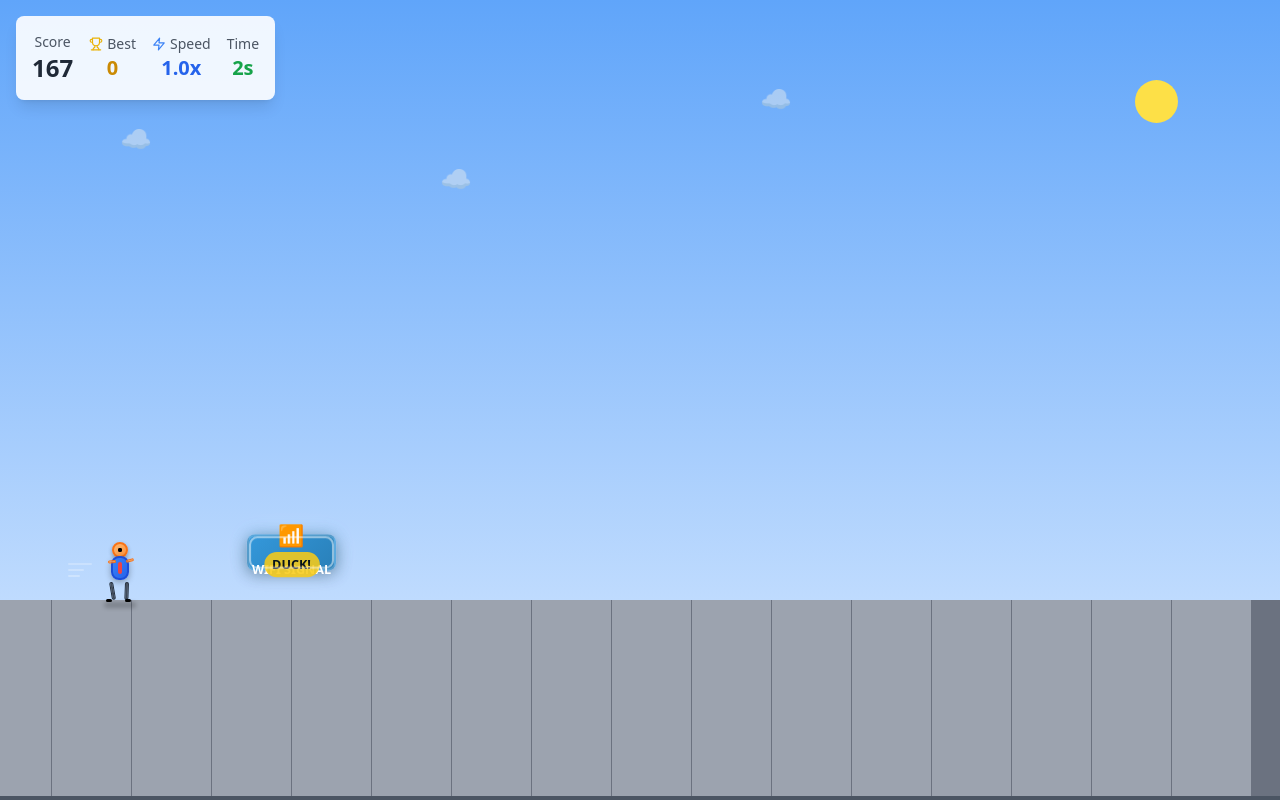
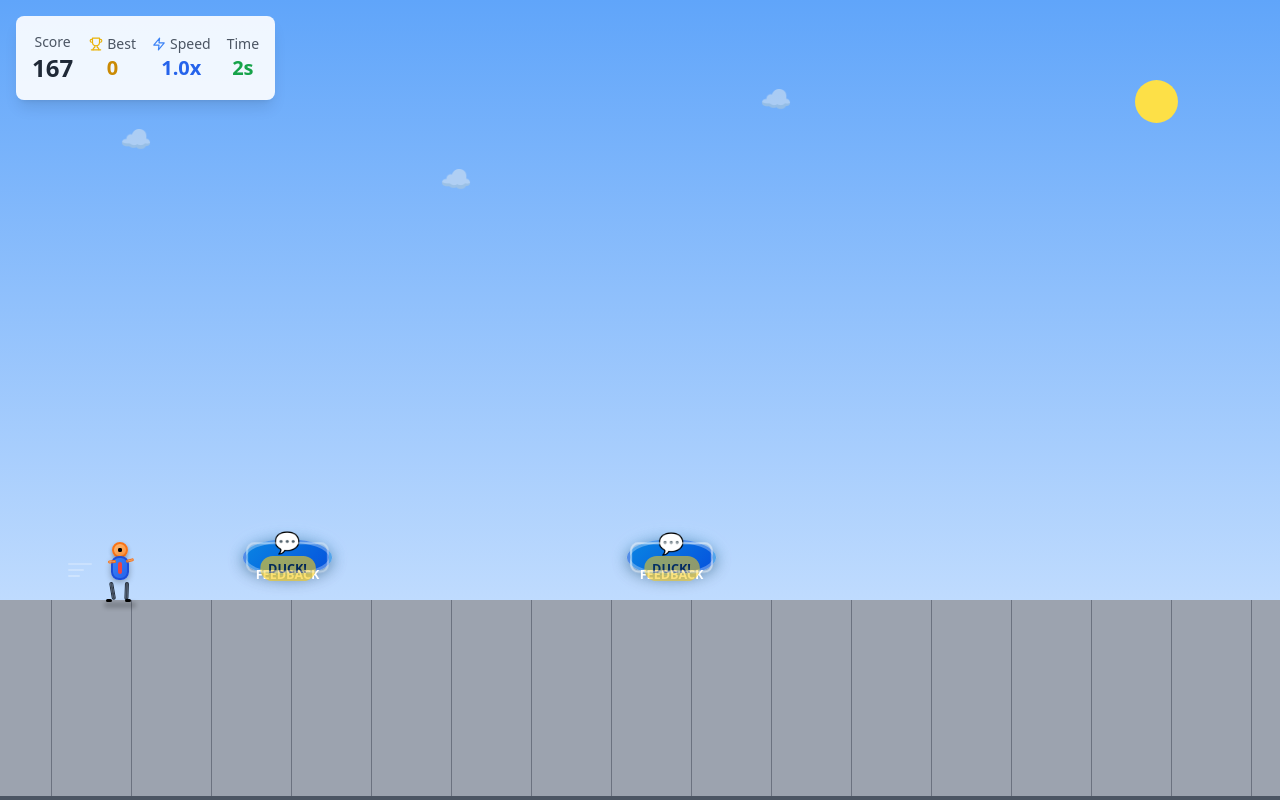
Before and after one commit to Karthik2370/Escape-the-corporate, a React (Vite) app: page / in a window 1280 px wide. Both pictures are taken after a click on the button "Start Running!". Built offline with nearby package versions, Linux system fonts and the light colour scheme; the HTML template or start-up script is replaced by a standard one.

Commit message:
Add files via upload

```diff
--- a/src/components/GameBackground.jsx
+++ b/src/components/GameBackground.jsx
@@ -8,21 +8,25 @@ const GameBackground = ({ backgroundOffset }) => {
   // Calculate number of tiles based on screen width
   const screenWidth = window.innerWidth;
   const tileWidth = 80;
-  const numTiles = Math.ceil((screenWidth + 200) / tileWidth) + 5; // Extra tiles for smooth scrolling
+  const numTiles = Math.ceil((screenWidth + tileWidth * 2) / tileWidth); // Ensure full coverage
 
   // Ground tiles that move with background
-  const groundTiles = Array.from({ length: numTiles }, (_, i) => (
+  const groundTiles = Array.from({ length: numTiles }, (_, i) => {
+    // Calculate seamless tile position
+    const left = ((i * tileWidth - (backgroundOffset % tileWidth)));
+    return (
       <div
         key={i}
         className="absolute bg-gray-400 border-r border-gray-500"
         style={{
-        left: `${(i * tileWidth - backgroundOffset) % (screenWidth + 400)}px`,
+          left: `${left}px`,
           bottom: '0px',
           width: `${tileWidth}px`,
           height: `${Math.max(groundHeight, 60)}px` // Minimum 60px height
         }}
       />
-  ));
+    );
+  });
 
   // Responsive clouds based on screen size
   const numClouds = Math.max(4, Math.floor(screenWidth / 300));
--- a/src/components/Obstacle.jsx
+++ b/src/components/Obstacle.jsx
@@ -4,36 +4,80 @@ const Obstacle = ({ obstacle }) => {
   const { config } = obstacle;
   const isPulsing = config.priority === 'critical';
   const isDuckObstacle = obstacle.obstacleType === 'duck';
+  const shape = config.shape || 'rect';
+
+  // Shape-specific styles
+  let shapeStyles = {};
+  let shapeContent = null;
+
+  if (shape === 'circle') {
+    shapeStyles = {
+      borderRadius: '50%',
+      borderWidth: '3px',
+      borderStyle: 'solid',
+      borderColor: 'rgba(255,255,255,0.3)'
+    };
+  } else if (shape === 'person') {
+    // Person: head + body
+    shapeContent = (
+      <>
+        <div className="flex flex-col items-center w-full h-full">
+          <div className="rounded-full bg-white/80 text-2xl flex items-center justify-center border-2 border-gray-200 shadow-sm" style={{ width: '32px', height: '32px', marginTop: '6px' }}>{config.icon}</div>
+          <div className="w-3/5 h-2/4 bg-white/60 rounded-b-full mt-1" style={{ minHeight: '28px' }} />
+        </div>
+        <div className="absolute bottom-2 left-1/2 transform -translate-x-1/2 text-xs font-bold text-black bg-yellow-200 rounded-full px-2 py-0.5 shadow">{config.title}</div>
+      </>
+    );
+    shapeStyles = {
+      borderRadius: '18px',
+      borderWidth: '2px',
+      borderStyle: 'solid',
+      borderColor: 'rgba(255,255,255,0.2)'
+    };
+  } else if (shape === 'banner') {
+    shapeStyles = {
+      borderRadius: '16px',
+      borderWidth: '2px',
+      borderStyle: 'dashed',
+      borderColor: 'rgba(255,255,255,0.4)',
+      boxShadow: '0 2px 12px rgba(0,0,0,0.15)'
+    };
+  } else {
+    // Default: rounded rectangle
+    shapeStyles = {
+      borderRadius: '16px',
+      borderWidth: '2px',
+      borderStyle: 'solid',
+      borderColor: 'rgba(255,255,255,0.2)'
+    };
+  }
 
   return (
     <div
-      className="absolute flex flex-col items-center justify-center text-white font-bold text-xs rounded-lg shadow-lg z-10"
+      className="absolute flex flex-col items-center justify-center text-white font-bold text-xs shadow-lg z-10"
       style={{
         left: `${obstacle.x}px`,
         top: `${obstacle.y}px`,
         width: `${obstacle.width}px`,
         height: `${obstacle.height}px`,
         background: `linear-gradient(135deg, ${config.color} 0%, ${config.shadow} 100%)`,
-        border: '2px solid rgba(255,255,255,0.2)',
-        boxShadow: `
-          0 4px 15px rgba(0,0,0,0.3),
-          0 0 15px ${config.glow}
-          ${isDuckObstacle ? ', 0 0 25px rgba(255,255,255,0.3)' : ''}
-        `,
+        boxShadow: `0 4px 15px rgba(0,0,0,0.3), 0 0 15px ${config.glow}${isDuckObstacle ? ', 0 0 25px rgba(255,255,255,0.3)' : ''}`,
         animation: isPulsing ? 'pulse 1s ease-in-out infinite' : 'none',
-        transform: isDuckObstacle ? 'scale(1.05)' : 'scale(1)'
+        transform: isDuckObstacle ? 'scale(1.05)' : 'scale(1)',
+        ...shapeStyles
       }}
     >
+      {shapeContent || (
+        <>
           <div
             className="text-xl mb-1"
-        style={{
-          animation: isDuckObstacle ? 'bounce 2s ease-in-out infinite' : 'none'
-        }}
+            style={{ animation: isDuckObstacle ? 'bounce 2s ease-in-out infinite' : 'none' }}
           >
             {config.icon}
           </div>
           <div className="text-center text-xs font-bold leading-tight">{config.title}</div>
-
+        </>
+      )}
       {/* Duck obstacle indicator */}
       {isDuckObstacle && (
         <div className="absolute -bottom-2 left-1/2 transform -translate-x-1/2">
@@ -42,19 +86,15 @@ const Obstacle = ({ obstacle }) => {
           </div>
         </div>
       )}
-
       {/* Critical priority indicator */}
       {isPulsing && (
         <div className="absolute -top-1 -right-1 w-3 h-3 bg-red-500 rounded-full animate-ping" />
       )}
-
       {/* Floating effect for duck obstacles */}
       {isDuckObstacle && (
         <div
           className="absolute inset-0 rounded-lg border-2 border-white opacity-30"
-          style={{
-            animation: 'pulse 1.5s ease-in-out infinite'
-          }}
+          style={{ animation: 'pulse 1.5s ease-in-out infinite' }}
         />
       )}
     </div>
--- a/src/utils/gameUtils.js
+++ b/src/utils/gameUtils.js
@@ -17,26 +17,16 @@ export const getGroundLevel = () => {
 
 export const JUMP_OBSTACLES = {
   meeting: {
-    width: 70,
-    height: 85,
+    width: 80,
+    height: 90,
     color: '#FF4757',
     icon: '👥',
     title: 'MEETING',
     shadow: '#FF3742',
     glow: 'rgba(255, 71, 87, 0.4)',
     priority: 'high',
-    type: 'jump'
-  },
-  email: {
-    width: 60,
-    height: 75,
-    color: '#2ED573',
-    icon: '📧',
-    title: 'EMAIL',
-    shadow: '#26C65F',
-    glow: 'rgba(46, 213, 115, 0.4)',
-    priority: 'medium',
-    type: 'jump'
+    type: 'jump',
+    shape: 'rect'
   },
   deadline: {
     width: 75,
@@ -47,80 +37,135 @@ export const JUMP_OBSTACLES = {
     shadow: '#FF4F37',
     glow: 'rgba(255, 99, 72, 0.4)',
     priority: 'critical',
-    type: 'jump'
+    type: 'jump',
+    shape: 'rect'
   },
-  boss: {
+  timesheet: {
+    width: 70,
+    height: 75,
+    color: '#1E90FF',
+    icon: '📝',
+    title: 'TIMESHEET',
+    shadow: '#187bcd',
+    glow: 'rgba(30, 144, 255, 0.4)',
+    priority: 'medium',
+    type: 'jump',
+    shape: 'rect'
+  },
+  production: {
+    width: 90,
+    height: 85,
+    color: '#2ED573',
+    icon: '💻',
+    title: 'PRODUCTION',
+    shadow: '#26C65F',
+    glow: 'rgba(46, 213, 115, 0.4)',
+    priority: 'high',
+    type: 'jump',
+    shape: 'rect'
+  },
+  manager: {
     width: 80,
     height: 95,
     color: '#8E44AD',
-    icon: '👨‍💼',
-    title: 'BOSS',
+    icon: '🧑‍💼',
+    title: 'MANAGER',
     shadow: '#7D3C98',
     glow: 'rgba(142, 68, 173, 0.4)',
     priority: 'critical',
-    type: 'jump'
+    type: 'jump',
+    shape: 'person'
   },
-  printer: {
+  teamlead: {
+    width: 70,
+    height: 90,
+    color: '#F39C12',
+    icon: '🧑‍💻',
+    title: 'TEAM LEAD',
+    shadow: '#E67E22',
+    glow: 'rgba(243, 156, 18, 0.4)',
+    priority: 'high',
+    type: 'jump',
+    shape: 'person'
+  },
+  standup: {
+    width: 60,
+    height: 70,
+    color: '#00B894',
+    icon: '🎤',
+    title: 'STANDUP',
+    shadow: '#00997a',
+    glow: 'rgba(0, 184, 148, 0.4)',
+    priority: 'medium',
+    type: 'jump',
+    shape: 'circle'
+  },
+  codereview: {
     width: 65,
-    height: 70,
-    color: '#34495E',
-    icon: '🖨️',
-    title: 'PRINTER',
-    shadow: '#2C3E50',
-    glow: 'rgba(52, 73, 94, 0.4)',
+    height: 75,
+    color: '#636e72',
+    icon: '🔍',
+    title: 'CODE REVIEW',
+    shadow: '#2d3436',
+    glow: 'rgba(99, 110, 114, 0.4)',
     priority: 'medium',
-    type: 'jump'
+    type: 'jump',
+    shape: 'rect'
   }
 };
 
 export const DUCK_OBSTACLES = {
-  drone: {
-    width: 90,
-    height: 50,
-    color: '#E74C3C',
-    icon: '🚁',
-    title: 'SURVEILLANCE',
-    shadow: '#C0392B',
-    glow: 'rgba(231, 76, 60, 0.4)',
+  hremail: {
+    width: 100,
+    height: 40,
+    color: '#e17055',
+    icon: '📩',
+    title: 'HR EMAIL',
+    shadow: '#d35400',
+    glow: 'rgba(225, 112, 85, 0.4)',
+    priority: 'medium',
+    type: 'duck',
+    yOffset: 70,
+    shape: 'banner'
+  },
+  allhands: {
+    width: 110,
+    height: 45,
+    color: '#00b894',
+    icon: '📢',
+    title: 'ALL-HANDS',
+    shadow: '#00997a',
+    glow: 'rgba(0, 184, 148, 0.4)',
     priority: 'high',
     type: 'duck',
-    yOffset: 80 // Offset from ground level
+    yOffset: 80,
+    shape: 'banner'
   },
-  banner: {
-    width: 100,
-    height: 40,
-    color: '#F39C12',
-    icon: '🏷️',
-    title: 'COMPANY BANNER',
-    shadow: '#E67E22',
-    glow: 'rgba(243, 156, 18, 0.4)',
+  announcement: {
+    width: 90,
+    height: 35,
+    color: '#fdcb6e',
+    icon: '📣',
+    title: 'ANNOUNCEMENT',
+    shadow: '#e1b12c',
+    glow: 'rgba(253, 203, 110, 0.4)',
     priority: 'medium',
     type: 'duck',
-    yOffset: 70
+    yOffset: 65,
+    shape: 'banner'
   },
-  camera: {
-    width: 80,
-    height: 45,
-    color: '#9B59B6',
-    icon: '📹',
-    title: 'SECURITY CAM',
-    shadow: '#8E44AD',
-    glow: 'rgba(155, 89, 182, 0.4)',
-    priority: 'high',
-    type: 'duck',
-    yOffset: 75
-  },
-  wifi: {
+  feedback: {
     width: 85,
     height: 35,
-    color: '#3498DB',
-    icon: '📶',
-    title: 'WIFI SIGNAL',
-    shadow: '#2980B9',
-    glow: 'rgba(52, 152, 219, 0.4)',
+    color: '#0984e3',
+    icon: '💬',
+    title: 'FEEDBACK',
+    shadow: '#0652dd',
+    glow: 'rgba(9, 132, 227, 0.4)',
     priority: 'low',
     type: 'duck',
-    yOffset: 65
+    yOffset: 60,
+    shape: 'circle'
   }
 };
 
@@ -260,7 +305,7 @@ export const updateBoss = (boss, runnerX) => {
       boss.bullets.push({
         id: Math.random().toString(36).substr(2, 9),
         x: boss.x - 10,
-        y: boss.y + 30, // Head level
+        y: boss.y + boss.height - 24,
         width: 8,
         height: 4,
         velocityX: -8
@@ -330,9 +375,9 @@ export const calculateSpeed = (score) => {
   return Math.min(newSpeed, maxSpeed);
 };
 
-// More conservative obstacle spawn rate to ensure playability
+// Faster initial obstacle spawn rate
 export const getObstacleSpawnRate = (speed) => {
-  const baseRate = 0.012;
+  const baseRate = 0.025; // Increased from 0.012 for faster first obstacles
   const speedMultiplier = 1 + (speed - 1) * 0.3;
   return baseRate * speedMultiplier;
 };
```
Lines whose indentation alone changed are shown as unchanged.
